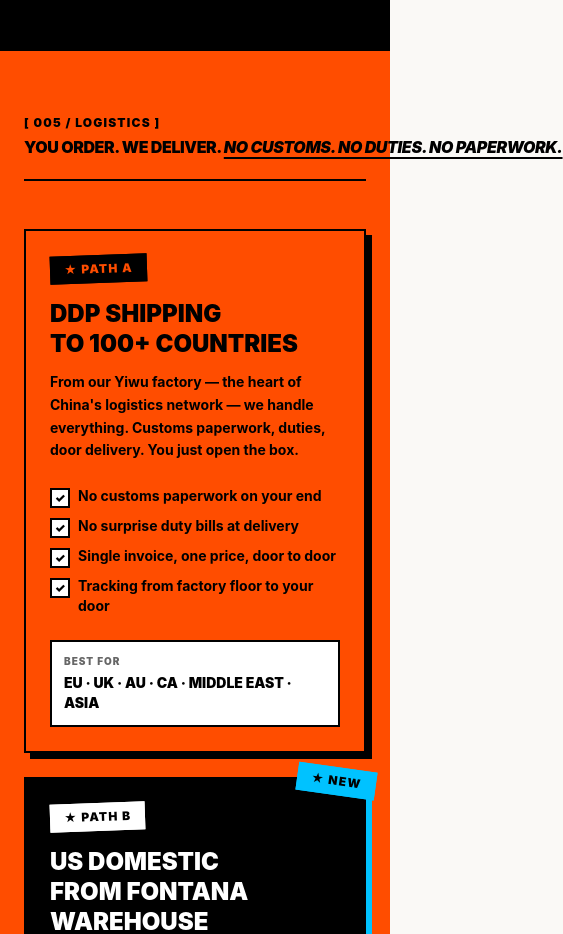
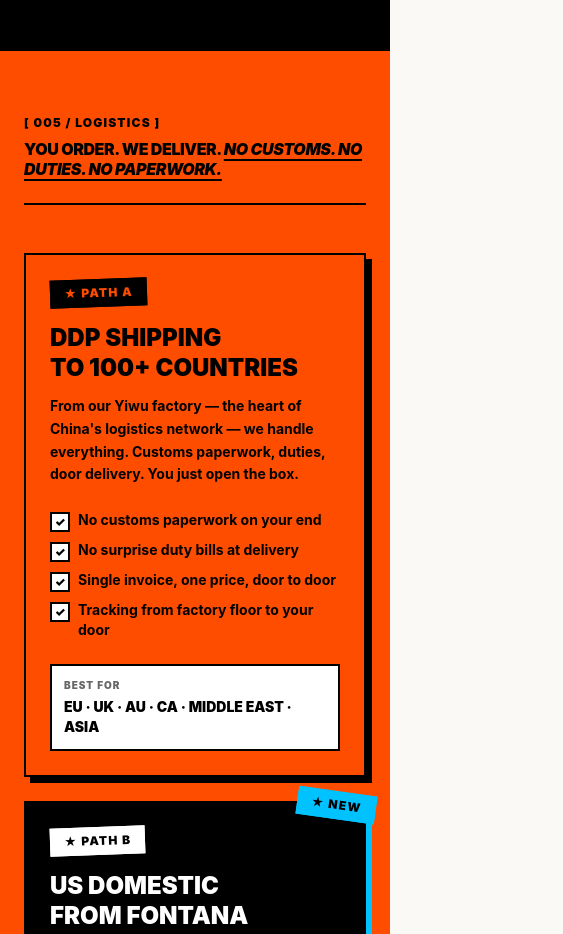
Before and after one commit to r1071135390-cyber/sublimapparel, a Next.js app: page / in a window 390 px wide. Shown: the part 10320-11254 px from the top of the page, 563 px wide, since content can reach past the window. Built offline with nearby package versions, Linux system fonts and the light colour scheme.

Commit message:
feat: 保存文件变更
Coze-Commit-Type: user
Coze-User-ID: 1254955844122064
Coze-Conversation-ID: 11527849

```diff
--- a/src/components/ddp.tsx
+++ b/src/components/ddp.tsx
@@ -7,7 +7,7 @@ export function DDP() {
           <div className="mb-2 text-xs font-black uppercase tracking-widest">
             [ 005 / Logistics ]
           </div>
-          <h2 className="whitespace-nowrap text-base font-black uppercase leading-none tracking-tight md:text-2xl">
+          <h2 className="text-base font-black uppercase leading-tight tracking-tight md:whitespace-nowrap md:text-2xl md:leading-none">
             You order. We deliver.{" "}
             <span className="italic underline decoration-2 decoration-black underline-offset-4">
               No customs. No duties. No paperwork.
```
